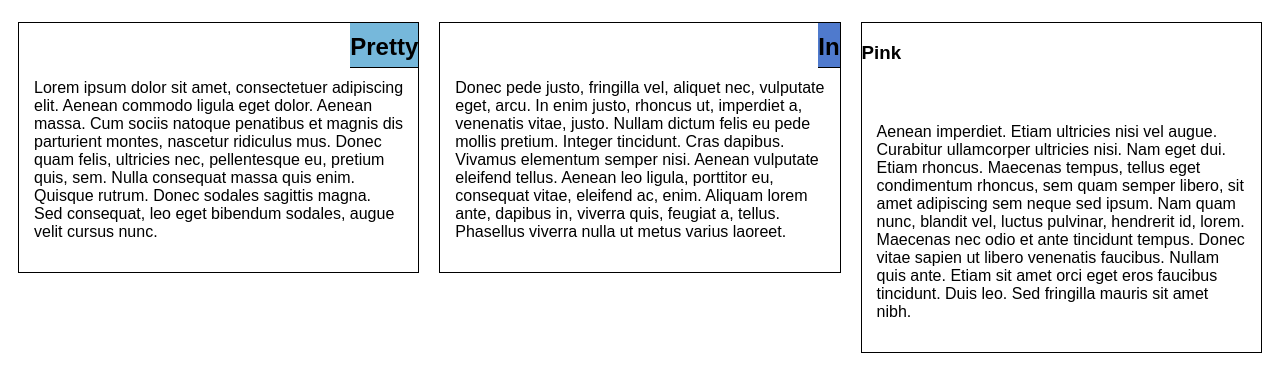
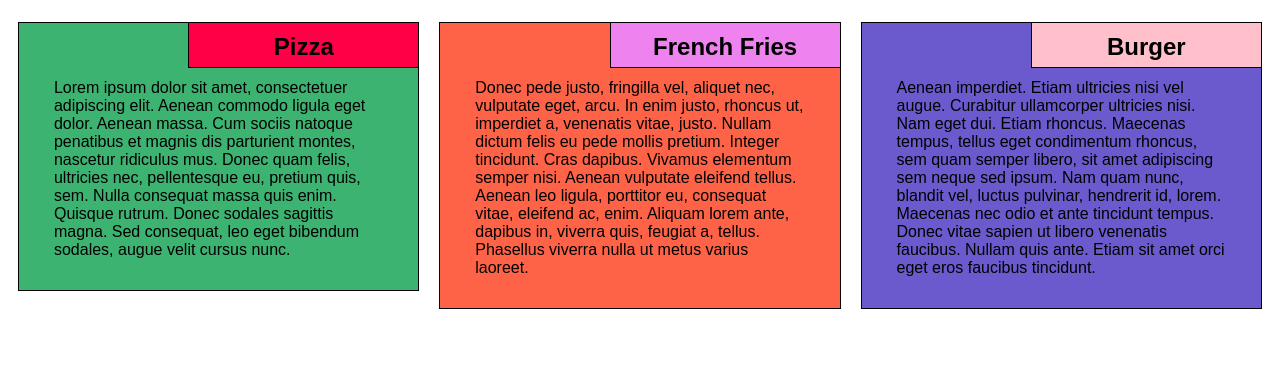
Before and after one commit to NancyParekh1208/coursera-mod2, a plain HTML site: page module2-solution/index.html in a window 1280 px wide. Shown: the part 61-452 px from the top of the page. Drawn offline with Linux system fonts and the light colour scheme.

Commit message:
Final changes

```diff
--- a/module2-solution/index.html
+++ b/module2-solution/index.html
@@ -12,22 +12,22 @@
 	<div class="row">
 		<div class="col-lg-4 col-md-6 col-sm-12">
 			<section class="pree">
-				<h2>Pretty</h2>
+				<h2>Pizza</h2>
 				<p>Lorem ipsum dolor sit amet, consectetuer adipiscing elit. Aenean commodo ligula eget dolor. Aenean massa. Cum sociis natoque penatibus et magnis dis parturient montes, nascetur ridiculus mus. Donec quam felis, ultricies nec, pellentesque eu, pretium quis, sem. Nulla consequat massa quis enim. Quisque rutrum.  Donec sodales sagittis magna. Sed consequat, leo eget bibendum sodales, augue velit cursus nunc.
 				</p>
 			</section>
 		</div>
 		<div class="col-lg-4 col-md-6 col-sm-12">
 			<section class="in">
-				<h2>In</h2>
+				<h2>French Fries</h2>
 				<p>Donec pede justo, fringilla vel, aliquet nec, vulputate eget, arcu. In enim justo, rhoncus ut, imperdiet a, venenatis vitae, justo. Nullam dictum felis eu pede mollis pretium. Integer tincidunt. Cras dapibus. Vivamus elementum semper nisi. Aenean vulputate eleifend tellus. Aenean leo ligula, porttitor eu, consequat vitae, eleifend ac, enim. Aliquam lorem ante, dapibus in, viverra quis, feugiat a, tellus. Phasellus viverra nulla ut metus varius laoreet.
 				</p>
 			</section>
 		</div>
-		<div class="col-lg-4 col-md-6 col-sm-12">
+		<div class="col-lg-4 col-md-12 col-sm-12">
 			<section class="pi">
-				<h3>Pink</h3>
-				<p>Aenean imperdiet. Etiam ultricies nisi vel augue. Curabitur ullamcorper ultricies nisi. Nam eget dui. Etiam rhoncus. Maecenas tempus, tellus eget condimentum rhoncus, sem quam semper libero, sit amet adipiscing sem neque sed ipsum. Nam quam nunc, blandit vel, luctus pulvinar, hendrerit id, lorem. Maecenas nec odio et ante tincidunt tempus. Donec vitae sapien ut libero venenatis faucibus. Nullam quis ante. Etiam sit amet orci eget eros faucibus tincidunt. Duis leo. Sed fringilla mauris sit amet nibh.
+				<h2>Burger</h2>
+				<p>Aenean imperdiet. Etiam ultricies nisi vel augue. Curabitur ullamcorper ultricies nisi. Nam eget dui. Etiam rhoncus. Maecenas tempus, tellus eget condimentum rhoncus, sem quam semper libero, sit amet adipiscing sem neque sed ipsum. Nam quam nunc, blandit vel, luctus pulvinar, hendrerit id, lorem. Maecenas nec odio et ante tincidunt tempus. Donec vitae sapien ut libero venenatis faucibus. Nullam quis ante. Etiam sit amet orci eget eros faucibus tincidunt.
 				</p>
 			</section>
 		</div>
--- a/module2-solution/style.css
+++ b/module2-solution/style.css
@@ -19,30 +19,44 @@ section >h2
 {
 	float: right;
 	border-bottom: 1px solid black;
-	border-left: :1px solid black;
+	border-left: 1px solid black;
 	margin:0;
-	width: 230 px;
+	width: 230px;
 	text-align: center;
-    font-style: Times;
     font-size: 24px;
     font-weight: bold;
     height: 45px;
     padding-top: 10px;
 }
+.pree
+{
+	background-color: #3cb371;
+}
+.in
+{
+	background-color: tomato;
+}
+.pi
+{
+	background-color: #6a5acd;
+}
 section.pree>h2 {
-    background-color: #76b8db;
+    background-color: #ff0047;
 }
 
 section.in>h2 {
-    background-color: #4f7acd;
+    background-color: #ee82ee;
 }
 
 section.pi>h2 {
-    color: #e2e2e2;
-    background-color: #10328a;
+    background-color: pink;
 }
 section>p {
+
     padding: 40px 15px 15px 15px;
+    width: 90%;
+    margin-left: auto;
+    margin-right: auto;
 }
 
 .row {
```
